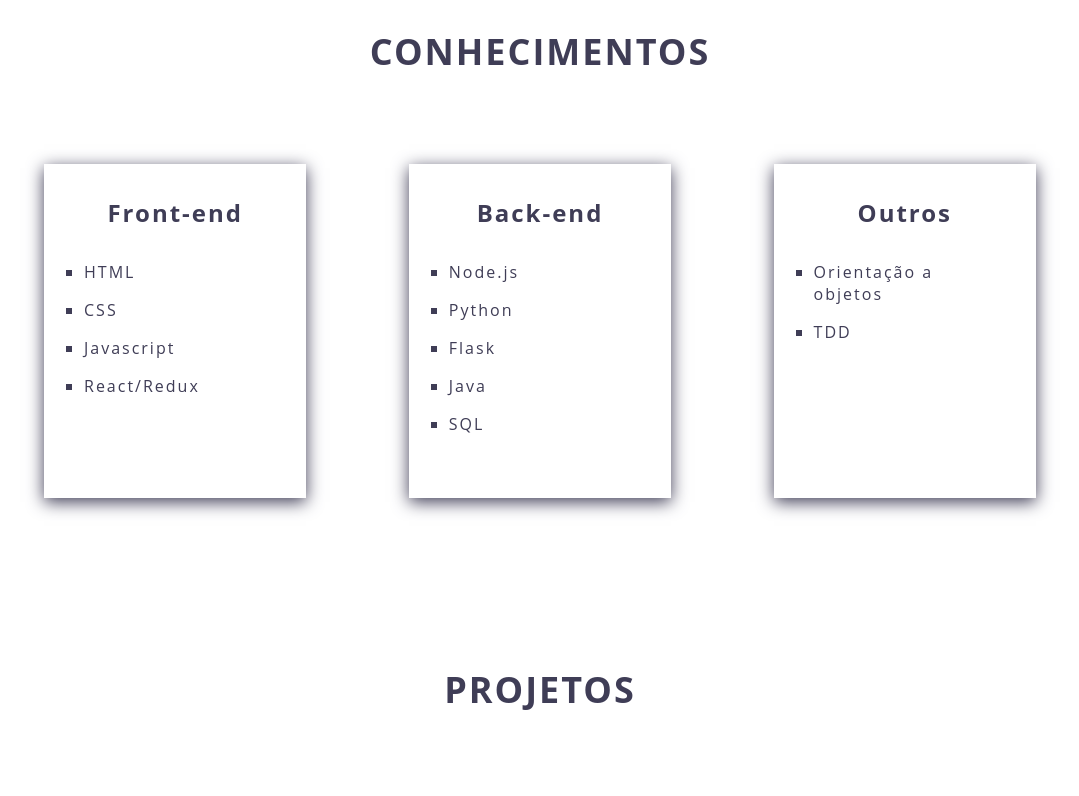
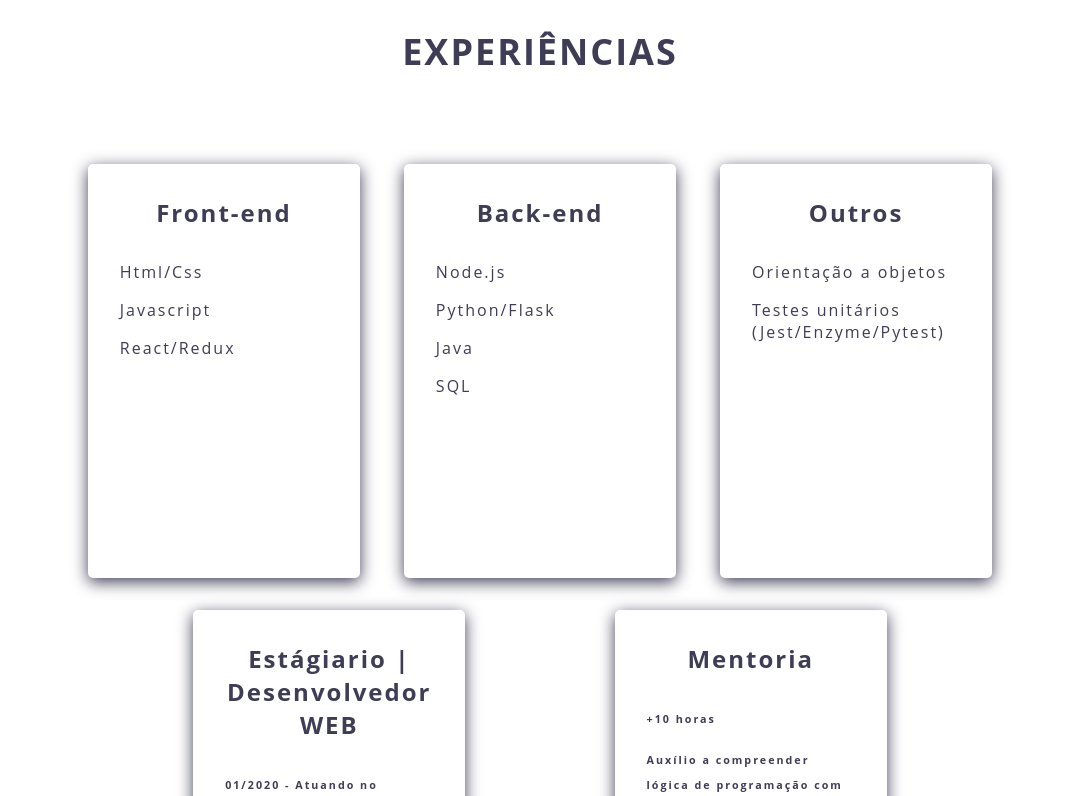
Before and after one commit to rogigs/IgorGomes, a plain HTML site: page index.html in a window 1280 px wide. Shown: the part 1212-2008 px from the top of the page, without its empty margins (84-1163 px from the left). Drawn offline with nearby package versions, Linux system fonts and the light colour scheme.

Commit message:
add experiencies and removing disabled elements

```diff
--- a/css/style.css
+++ b/css/style.css
@@ -130,18 +130,21 @@
 
 section .container-row .container-card {
     display: flex;
-    justify-content: space-between;
+    justify-content: space-evenly;
     flex-wrap: wrap;
     flex-shrink: 1;
     width: 100%;
+    word-wrap: break-word;
 }
 
 section .container-row .container-card .card {
-    width: 20%;
+    width: 21%;
     padding: 32px;
-    min-height: 270px;
+    min-height: 350px;
     box-shadow: 0px 4px 16px var(--dark);
+    border-radius: 5px;
     transition: box-shadow 1s, width 1s;
+    margin-bottom: 32px;
 }
 
 section .container-row .container-card .card:hover {
@@ -154,10 +157,13 @@
     padding-bottom: 32px;
 }
 
+section .container-row .container-card .card h6 {
+    line-height: 25px;
+}
+
 section .container-row .container-card .card ul li {
     padding-bottom: 16px;
-    margin-left: 8px;
-    list-style: square;
+    list-style-type: none;
 }
 
 section .container-row .title-center {
@@ -179,6 +185,7 @@
 ion-icon {
     padding: 10px;
 }
+
 
 /* Generic */
 
@@ -202,23 +209,13 @@
     color: var(--light);
     background-color: var(--blue-light);
     margin-right: 16px;
+    transition: all 1s;
 }
 
 #aboutMe:hover {
     color: var(--dark);
     background-color: var(--light);
     border: 2px solid var(--blue-light);
-}
-
-#cv {
-    background-color: var(--light);
-    border: 2px solid var(--blue-light);
-}
-
-#cv:hover {
-    color: var(--light);
-    background-color: var(--blue-light);
-    border: 0px;
 }
 
 img {
@@ -249,6 +246,9 @@
     }
     img:hover {
         width: 90%;
+    }
+    section .container-row article:nth-child(2) {
+        padding-left: 0px;
     }
     .container-row:nth-child(2) {
         display: flex;
--- a/index.html
+++ b/index.html
@@ -6,6 +6,7 @@
     <meta name="viewport" content="width=device-width, initial-scale=1.0">
     <meta http-equiv="X-UA-Compatible" content="ie=edge">
     <link rel="stylesheet" href="css/style.css">
+    <link rel="icon" type="image/png" sizes="16x16" href="images/favicon-16x16.png">
     <link rel="stylesheet" href="https://cdnjs.cloudflare.com/ajax/libs/animate.css/4.0.0/animate.min.css" />
     <title>Igor Gomes | Desenvolvedor WEB</title>
 </head>
@@ -19,10 +20,10 @@
         <nav>
             <a href="#home">Home</a>
             <a href="#about">Sobre mim</a>
-            <a href="#know">Conhecimentos</a>
+            <a href="#experience">Experiências</a>
             <a href="#projects">Projetos</a>
-            <a href="#" class="disabled">Blog</a>
-            <a href="#contact">Contato</a>
+            <!-- <a href="#home" class="disabled">Blog</a> -->
+            <a href="#contacts">Contatos</a>
         </nav>
     </header>
 
@@ -35,13 +36,12 @@
                 <a href="#about">
                     <button id="aboutMe">Sobre mim</button>
                 </a>
-                <button id="cv" class="disabled">Veja meu CV</button>
             </article>
-            <img src="images/coding.svg" alt="">
+            <img src="images/coding.svg" alt="coding">
         </div>
 
         <div class="container-row">
-            <img src="images/personal_text.svg" alt="">
+            <img src="images/personal_text.svg" alt="personal_text">
             <article id="about">
                 <h1>Um pouco sobre mim...</h1>
                 <p>Sou um jovem amante da tecnologia, venho estudando sobre desde meus 15 anos quando entrei
@@ -55,35 +55,10 @@
 
 
         <div class="container-row">
-            <article id="know">
-                <h1 class="title-center">Conhecimentos</h1>
-                <div class="container-card">
-                    <div class="card">
-                        <h2>Front-end</h2>
-                        <ul>
-                            <li>HTML</li>
-                            <li>CSS</li>
-                            <li>Javascript</li>
-                            <li>React/Redux</li>
-                        </ul>
-                    </div>
-                    <div class="card">
-                        <h2>Back-end</h2>
-                        <ul>
-                            <li>Node.js</li>
-                            <li>Python</li>
-                            <li>Flask</li>
-                            <li>Java</li>
-                            <li>SQL</li>
-                        </ul>
-                    </div>
-                    <div class="card">
-                        <h2>Outros</h2>
-                        <ul>
-                            <li>Orientação a objetos</li>
-                            <li>TDD</li>
-                        </ul>
-                    </div>
+            <article id="experience">
+                <h1 class="title-center">Experiências</h1>
+                <div id="cards" class="container-card">
+                    <!-- function getExperiences -->
                 </div>
             </article>
         </div>
@@ -91,14 +66,23 @@
         <div class="container-row">
             <article id="projects">
                 <h1 class="title-center">Projetos</h1>
-                <i>
-                    <h3>Por enquanto só tenho projetos disponíveis no Github, dê uma olhada... &nbsp;&nbsp;
-                        <a href="https://github.com/rogigs" target="_blank">
-                            <ion-icon name="logo-github" size="large"></ion-icon>
+                <ul>
+                    <li>Calculadora Teorema de Pitágoras:
+                        <a href="https://rogigs.github.io/calTeoremaPitagoras/" target="_blank">
+                            <ion-icon  style="height: 30px; padding: 0;" name="arrow-redo" size="large"></ion-icon>
                         </a>
-                    </h3>
-                </i>
+                    </li>
+                    <li>
+                        <i>
+                            Grande parte dos meus projetos estão hospedados no Github. Dê uma olhada:
+                            <a href="https://github.com/rogigs" target="_blank">
+                                <ion-icon style="height: 30px; padding: 0;" name="logo-github" size="large">
+                                </ion-icon>
+                            </a>
 
+                        </i>
+                    </li>
+                </ul>
             </article>
         </div>
     </section>
@@ -107,7 +91,7 @@
         <div>
             <h1 class="logo animate__animated animate__pulse animate__infinite">Igor Gomes</h1>
         </div>
-        <h3>Fale Comigo !</h3>
+        <h3>Fale Comigo, sinta-se a vontade !</h3>
         <a href="https://www.linkedin.com/in/igor-gomes-592924184/" target="_blank">
             <ion-icon name="logo-linkedin" size="large"></ion-icon>
         </a>
@@ -119,6 +103,8 @@
         </a>
     </footer>
 
+    <script src="js/experiences.js"></script>
+
     <script src="https://unpkg.com/ionicons@5.1.2/dist/ionicons.js"></script>
 
 </body>
--- /dev/null
+++ b/js/experiences.js
@@ -0,0 +1,66 @@
+const experiencesTec = [
+    {
+        title: "Front-end",
+        know: ["Html/Css", "Javascript", "React/Redux"]
+    },
+    {
+        title: "Back-end",
+        know: ["Node.js", "Python/Flask", "Java", "SQL"]
+    },
+    {
+        title: "Outros",
+        know: ["Orientação a objetos", "Testes unitários (Jest/Enzyme/Pytest)"]
+    },
+]
+
+const experiencesPro = [
+    {
+        title: "Estágiario | Desenvolvedor WEB",
+        company: "Cromai",
+        time: "01/2020 - Atuando no momento",
+        acting: "Desenvolvimento da plataforma WEB responsável por mostrar os diagnóstico das plantações aos clientes"
+
+    },
+    {
+        title: "Mentoria",
+        time: "+10 horas",
+        acting: "Auxílio a compreender lógica de programação com a linguagem Python e os paradigmas de Orientação a Objetos"
+    },
+]
+
+const componentExperience = document.getElementById("cards")
+
+function getExperiencesProfessional() {
+
+    for (let i = 0; i < experiencesPro.length; i++) {
+        componentExperience.innerHTML += `<div class="card">` +
+            `<h2>${experiencesPro[i].title}</h2>` +
+            `<ul>` +
+            `<li><h6>${experiencesPro[i].time}</h6></li>` +
+            `<li><h6>${experiencesPro[i].acting}</h6></li>` +
+
+            `</div>`
+    }
+
+}
+
+function getExperiencesTechniques() {
+
+    for (let i = 0; i < experiencesTec.length; i++) {
+        componentExperience.innerHTML += `<div class="card">` +
+            `<h2>${experiencesTec[i].title}</h2>` +
+            `<ul>` +
+            `<li>${experiencesTec[i].know[0] ? experiencesTec[i].know[0] : ""}</li>` +
+            `<li>${experiencesTec[i].know[1] ? experiencesTec[i].know[1] : ""}</li>` +
+            `<li>${experiencesTec[i].know[2] ? experiencesTec[i].know[2] : ""}</li>` +
+            `<li>${experiencesTec[i].know[3] ? experiencesTec[i].know[3] : ""} </li>` +
+            `</ul>` +
+            `</div>`
+    }
+
+}
+
+window.addEventListener("load", function (event) {
+    getExperiencesTechniques()
+    getExperiencesProfessional()
+});
```
Also changed, not shown: images/favicon-16x16.png (added).
